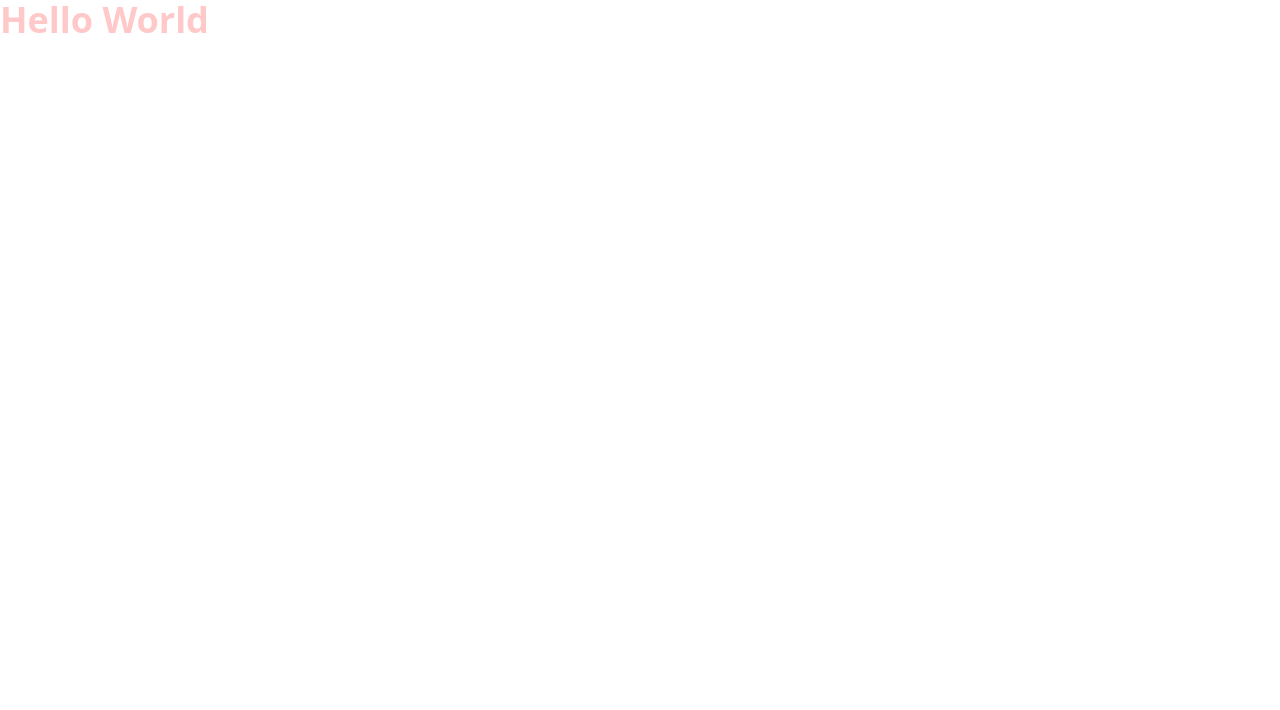
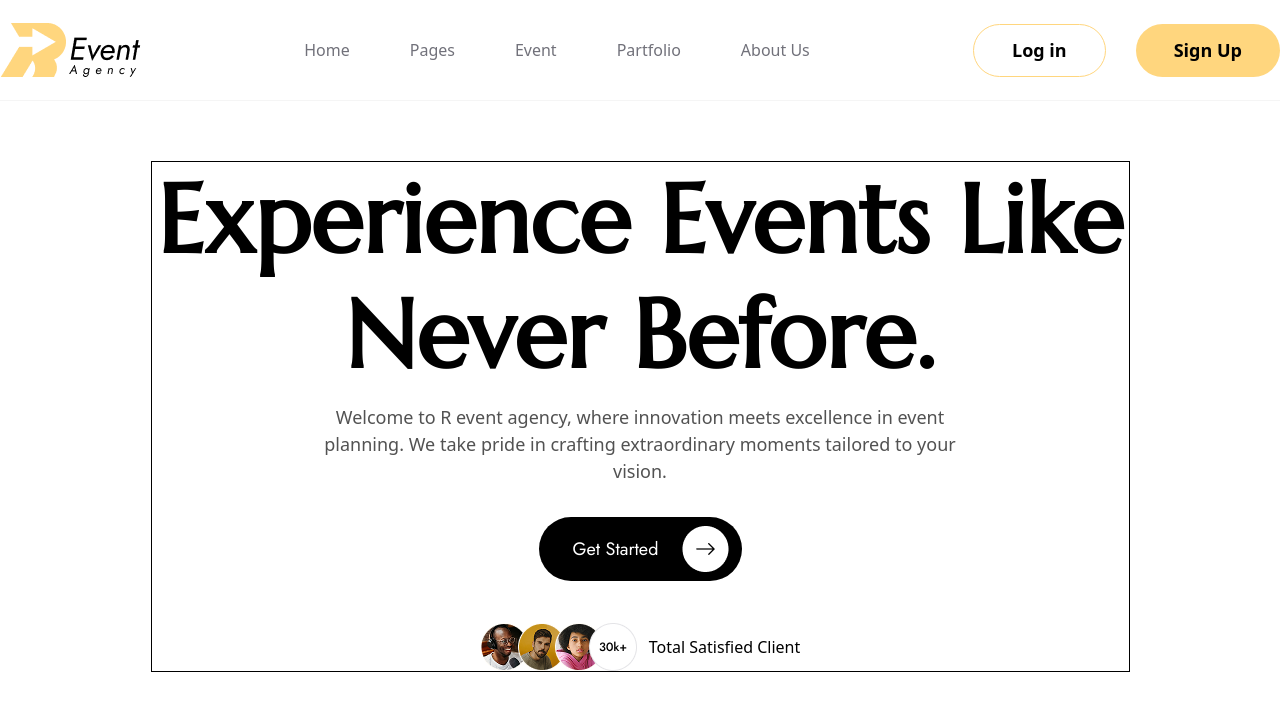
Before and after one commit to Kamolkhan/new-figma, a website built with Vite: page index.html in a window 1280 px wide. Built offline with nearby package versions, Linux system fonts and the light colour scheme.

Commit message:
navbar and header

```diff
--- a/index.html
+++ b/index.html
@@ -4,11 +4,52 @@
 		<meta charset="UTF-8" />
 		<link rel="icon" type="image/svg+xml" href="/vite.svg" />
 		<link rel="stylesheet" href="./src/style.css" />
+		<link rel="preconnect" href="https://fonts.googleapis.com">
+		<link rel="preconnect" href="https://fonts.gstatic.com" crossorigin>
+		<link href="https://fonts.googleapis.com/css2?family=Jost:ital,wght@0,100..900;1,100..900&display=swap" rel="stylesheet">
+	    <link rel="preconnect" href="https://fonts.googleapis.com">
+		<link rel="preconnect" href="https://fonts.gstatic.com" crossorigin>
+		<link href="https://fonts.googleapis.com/css2?family=Marcellus&display=swap" rel="stylesheet">
 		<meta name="viewport" content="width=device-width, initial-scale=1.0" />
-		<title>Vite + TS</title>
+		<title>HomePage</title>
 	</head>
 	<body>
-		<h1 class="text-4xl font-bold text-red-200 hover:text-red-500">Hello World</h1>
+	<!-- NAVBAR -->
+	<section class="header flex py-[23px] border-b border-[#F5F5F5] sm:px-0 px-[16px]">
+		<div class="navbar flex items-center mr-auto ml-auto justify-between  sm:w-[1418px] w-[390px]">
+			<a href="syte-logo"><img src="./src/images/Frame 10.png" alt="" /></a>
+
+			<ul class="list gap-[60px] font-sans text-[#71717A] p-0 hidden sm:flex">
+			<li class="hover:text-[black]"><a href="#">Home</a></li>
+			<li class="hover:text-[black]"><a href="#">Pages</a></li>
+			<li class="hover:text-[black]"><a href="#">Event</a></li>
+			<li class="hover:text-[black]"><a href="#">Partfolio</a></li>
+			<li class="hover:text-[black]"><a href="./pages/about-us.html">About Us</a></li>
+			</ul>
+
+			<div class="nav-btns gap-[30px] hidden sm:flex">
+				<button class="nav-btn border-[1px] py-[12px] px-[38px] rounded-[100px] border-[#FFD67E] text-[18px] font-bold cursor-pointer">Log in</button>
+				<button class="nav-btn py-[12px] px-[38px] rounded-[100px] bg-[#FFD67E] text-[18px] font-bold cursor-pointer">Sign Up</button>
+			</div>
+
+			<button class="sm:hidden w-8 h-8 bg-[#FFD67E] rounded-[50%] flex p-[5px]"><img src="./src/images/Group 1000002653.png" alt="" /></button>
+		</div>
+		</section>
+		<!-- lkDNg -->
+	<div class="events flex w-[342px] sm:w-[979px] flex-col justify-center items-center gap-[12px] border-1 sm:mt-[60px] mt-[40px] mx-auto">
+		<h1 class="title text-center text-[43px] leading-[48px] sm:text-[96px] sm:leading-[115.2px] font-extrabold tracking-[0px] text-black font-['Marcellus']">Experience Events Like Never Before.</h1>
+		<div class="flex flex-col items-center gap-[32px] w-[342px] sm:w-[676px]">
+			<p class="description text-[#525252] text-center font-normal text-[16px] sm:text-[18px] leading-[27px] font-jost ">Welcome to R event agency, where innovation meets excellence in event planning. We take pride in crafting extraordinary moments tailored to your vision.</p>
+			<div class="flex w-[203px] h-[64px] px-[10px] pr-[10px] pl-[32px] py-[10px] justify-center items-center gap-[24px] rounded-[100px] bg-[#000]">
+				<p class="nameBtn text-white text-center font-[400] text-[18px] leading-[27px] capitalize font-[Jost]">Get Started</p>
+				<img src="./src/images/Frame 12.png" alt="">
+			</div>
+			<div class="flex justify-center items-center gap-[12px] sm:mt-[10px] mt-[0px]">
+				<img src="./src/images/Frame 1171276504.png" alt="">
+				<p>Total Satisfied Client</p>
+			</div>
+		</div>
+	</div>
 		<script type="module" src="/src/main.ts"></script>
 	</body>
 </html>
--- /dev/null
+++ b/pages/about-us.html
@@ -0,0 +1,12 @@
+<!DOCTYPE html>
+<html lang="en">
+<head>
+    <meta charset="UTF-8">
+    <meta name="viewport" content="width=device-width, initial-scale=1.0">
+    <link rel="stylesheet" href="../src/style.css">
+    <title>About us</title>
+</head>
+<body>
+    <p class="text-4xl text-teal-600">Lorem ipsum dolor sit amet.</p>
+</body>
+</html>
```
Also changed, not shown: src/images/Frame 10.png (added), src/images/Frame 1171276504.png (added), src/images/Frame 12.png (added), src/images/Group 1000002653.png (added).
